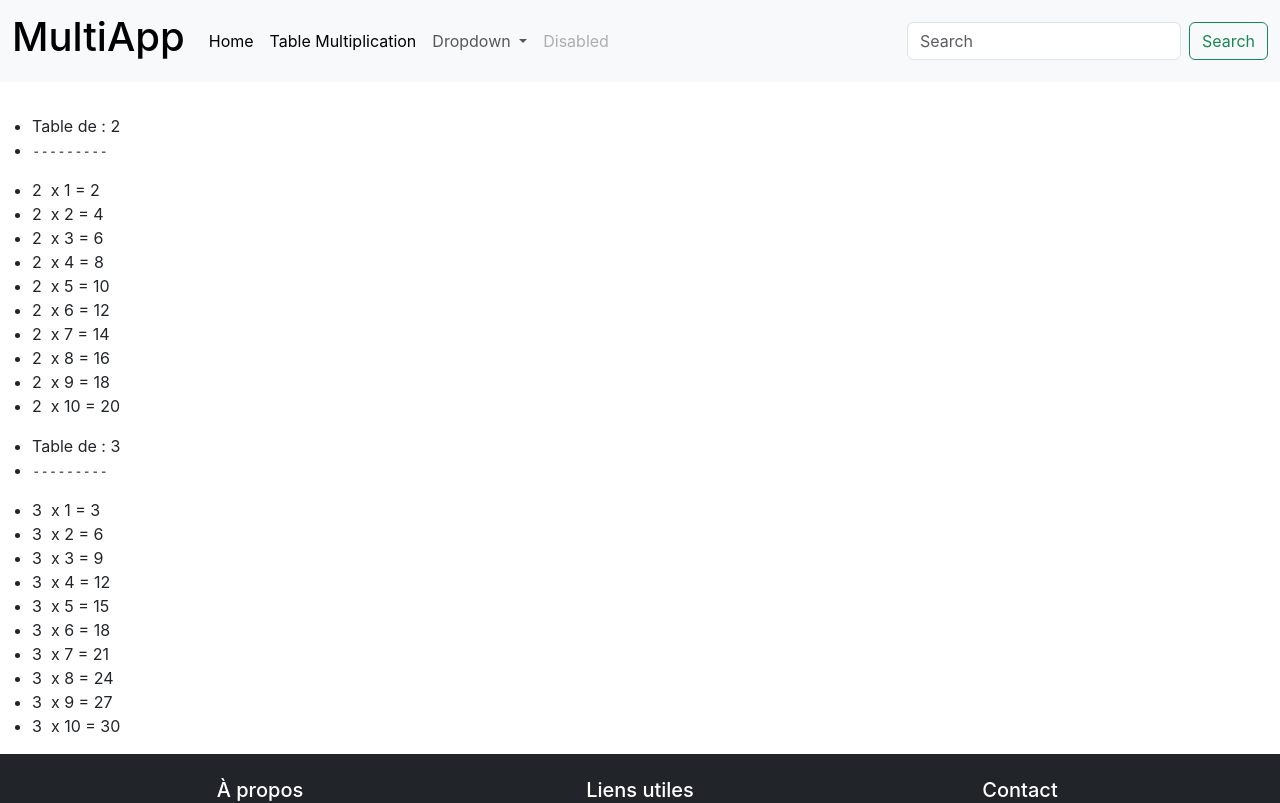
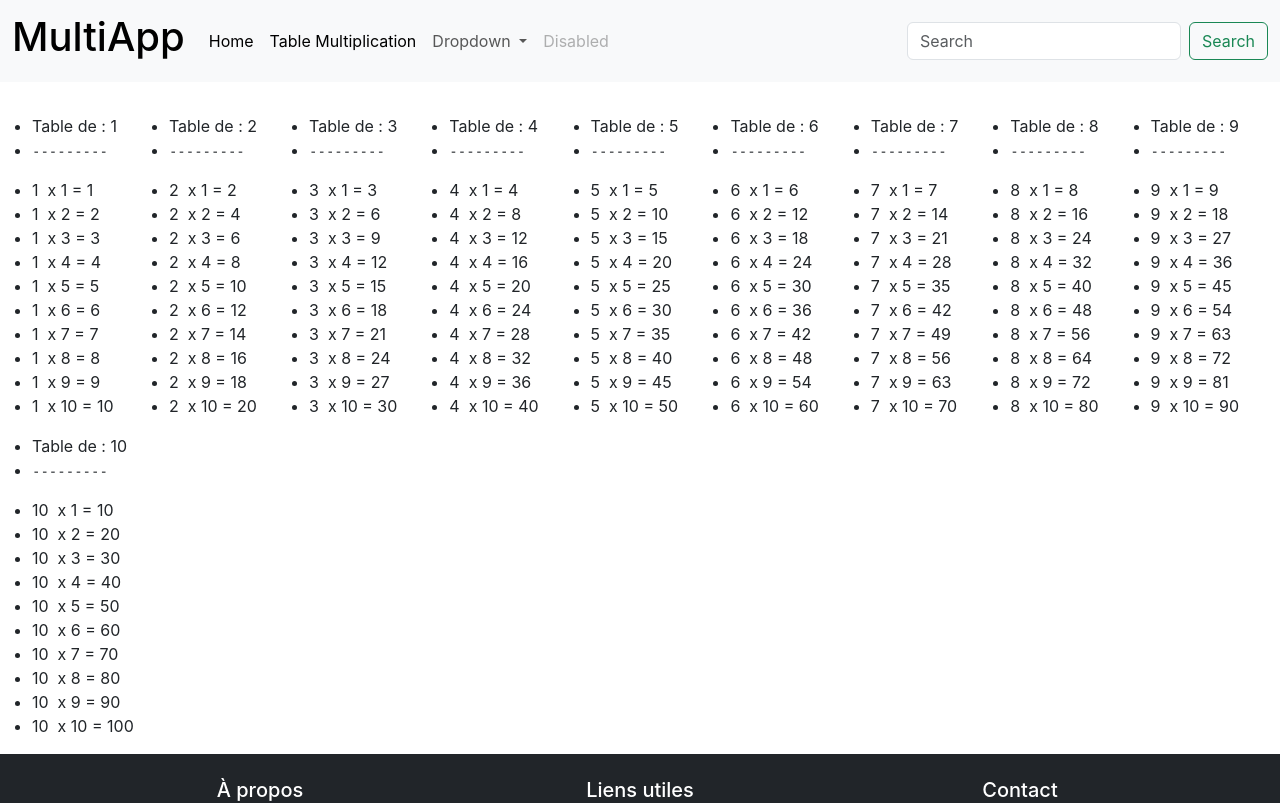
Before and after one commit to FilloyLuca/AppMulti_Angular, an Angular app: page /table-multiplication in a window 1280 px wide. Shown: the top 803 px of the page. Built offline with nearby package versions, Linux system fonts and the light colour scheme.

Commit message:
Affichage des 10 premieres tables

```diff
--- a/src/app/page-table-mult/page-table-mult.html
+++ b/src/app/page-table-mult/page-table-mult.html
@@ -1,3 +1,33 @@
-<app-table-multiplication></app-table-multiplication>
+<!-- <app-table-multiplication></app-table-multiplication>
 
-<app-table-multiplication [n]="3"></app-table-multiplication>
+<app-table-multiplication [n]="3"></app-table-multiplication> -->
+<span style="display:inline-block; margin-right:20px;">
+  <app-table-multiplication [n]="1"></app-table-multiplication>
+</span>
+<span style="display:inline-block; margin-right:20px;">
+  <app-table-multiplication [n]="2"></app-table-multiplication>
+</span>
+<span style="display:inline-block; margin-right:20px;">
+  <app-table-multiplication [n]="3"></app-table-multiplication>
+</span>
+<span style="display:inline-block; margin-right:20px;">
+  <app-table-multiplication [n]="4"></app-table-multiplication>
+</span>
+<span style="display:inline-block; margin-right:20px;">
+  <app-table-multiplication [n]="5"></app-table-multiplication>
+</span>
+<span style="display:inline-block; margin-right:20px;">
+  <app-table-multiplication [n]="6"></app-table-multiplication>
+</span>
+<span style="display:inline-block; margin-right:20px;">
+  <app-table-multiplication [n]="7"></app-table-multiplication>
+</span>
+<span style="display:inline-block; margin-right:20px;">
+  <app-table-multiplication [n]="8"></app-table-multiplication>
+</span>
+<span style="display:inline-block; margin-right:20px;">
+  <app-table-multiplication [n]="9"></app-table-multiplication>
+</span>
+<span style="display:inline-block; margin-right:20px;">
+  <app-table-multiplication [n]="10"></app-table-multiplication>
+</span>
```
